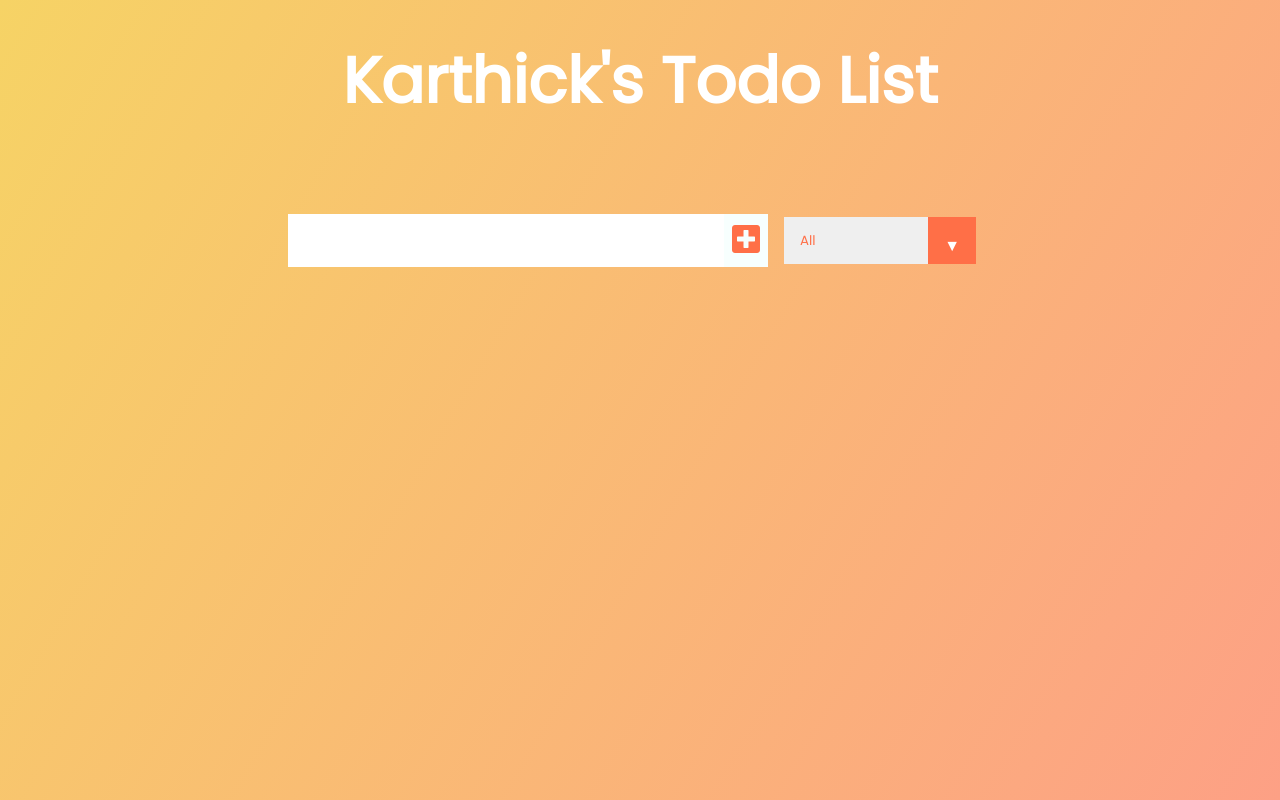
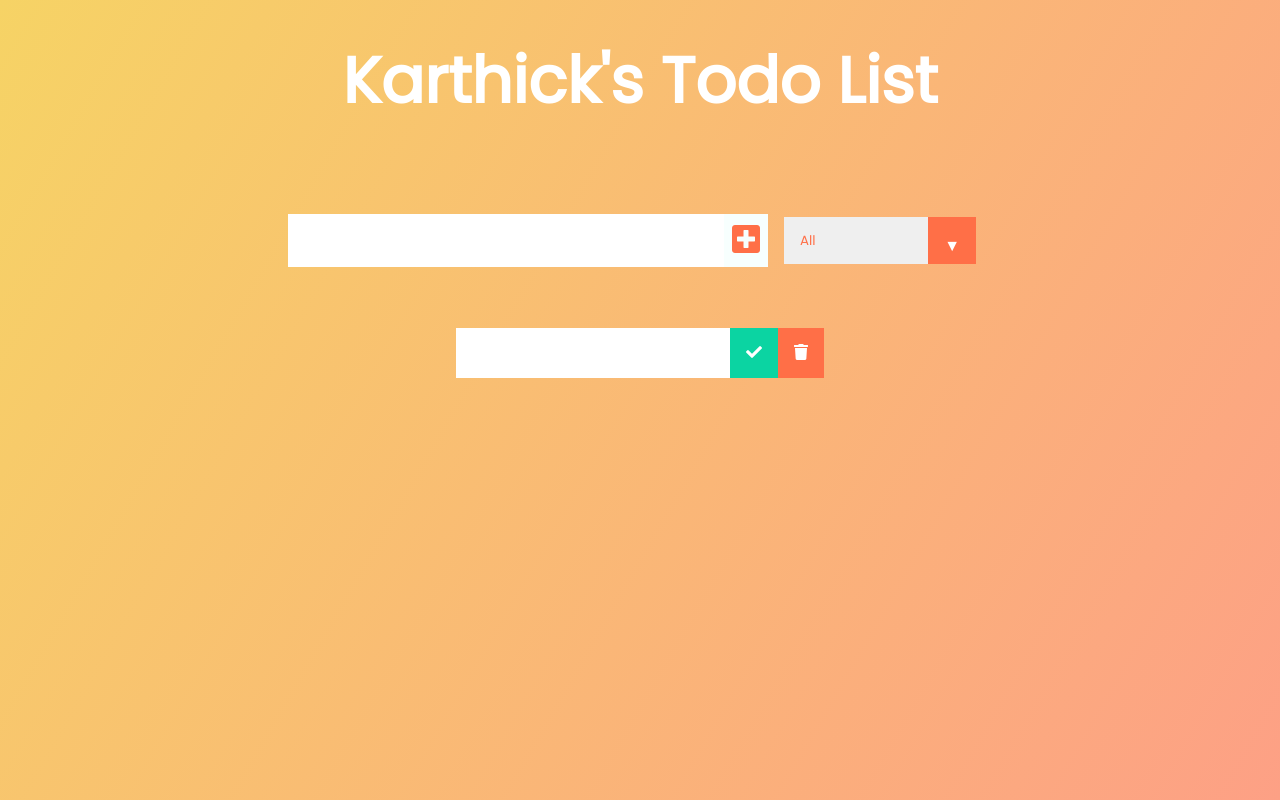
Before and after one commit to karthick1108/To_do_list_React, a React (Create React App) app: page / in a window 1280 px wide. Both pictures are taken after a click on the button 746 px from the left and 240 px from the top of the page. Built offline with nearby package versions, Linux system fonts and the light colour scheme.

Commit message:
Added event handlers for complete and delete

```diff
--- a/src/App.js
+++ b/src/App.js
@@ -7,6 +7,7 @@
 function App() {
   const [inputText, setInputText] = useState(" ");
   const [todos, setTodos] = useState([]);
+  const [status, setStatus] = useState("all");
 
   return (
     <div className="App">
@@ -18,8 +19,9 @@
         todos={todos}
         setTodos={setTodos}
         setInputText={setInputText}
+        setStatus={setStatus}
       />
-      <TodoList />
+      <TodoList setTodos={setTodos} todos={todos} />
     </div>
   );
 }
--- a/src/components/Form.js
+++ b/src/components/Form.js
@@ -1,6 +1,6 @@
 import React from "react";
 
-const Form = ({ inputText, setInputText, todos, setTodos }) => {
+const Form = ({ inputText, setInputText, todos, setTodos, setStatus }) => {
   //function
   const inputTextHandler = (e) => {
     console.log(e.target.value);
@@ -15,6 +15,11 @@
     ]);
     setInputText(" ");
   };
+
+  const statusHandler = (e) => {
+    setStatus(e.target.value);
+  };
+
   return (
     <form>
       <input
@@ -27,7 +32,7 @@
         <i className="fas fa-plus-square"></i>
       </button>
       <div className="select">
-        <select name="todos" className="filter-todo">
+        <select onChange={statusHandler} name="todos" className="filter-todo">
           <option value="all">All</option>
           <option value="completed">Completed</option>
           <option value="uncompleted">Uncompleted</option>
--- /dev/null
+++ b/src/components/Todo.js
@@ -0,0 +1,35 @@
+import React from "react";
+
+const Todo = ({ text, todo, todos, setTodos }) => {
+  const deleteHandler = () => {
+    setTodos(todos.filter((el) => el.id !== todo.id));
+  };
+  const completeHandler = () => {
+    setTodos(
+      todos.map((item) => {
+        if (item.id === todo.id) {
+          return {
+            ...item,
+            completed: !item.completed,
+          };
+        }
+        return item;
+      })
+    );
+  };
+  return (
+    <div className="todo">
+      <li className={`todo-item ${todo.completed ? "completed" : ""}`}>
+        {text}
+      </li>
+      <button onClick={completeHandler} className="complete-btn">
+        <i className="fas fa-check"></i>
+      </button>
+      <button onClick={deleteHandler} className="trash-btn">
+        <i className="fas fa-trash"></i>
+      </button>
+    </div>
+  );
+};
+
+export default Todo;
--- a/src/components/TodoList.js
+++ b/src/components/TodoList.js
@@ -1,9 +1,21 @@
 import React from "react";
+import Todo from "../components/Todo";
 
-const TodoList = () => {
+const TodoList = ({ todos, setTodos }) => {
+  //console.log(todos);
   return (
     <div className="todo-container">
-      <ul className="todo-list"></ul>
+      <ul className="todo-list">
+        {todos.map((todo) => (
+          <Todo
+            setTodos={setTodos}
+            todos={todos}
+            text={todo.text}
+            todo={todo}
+            key={todo.id}
+          />
+        ))}
+      </ul>
     </div>
   );
 };
```
